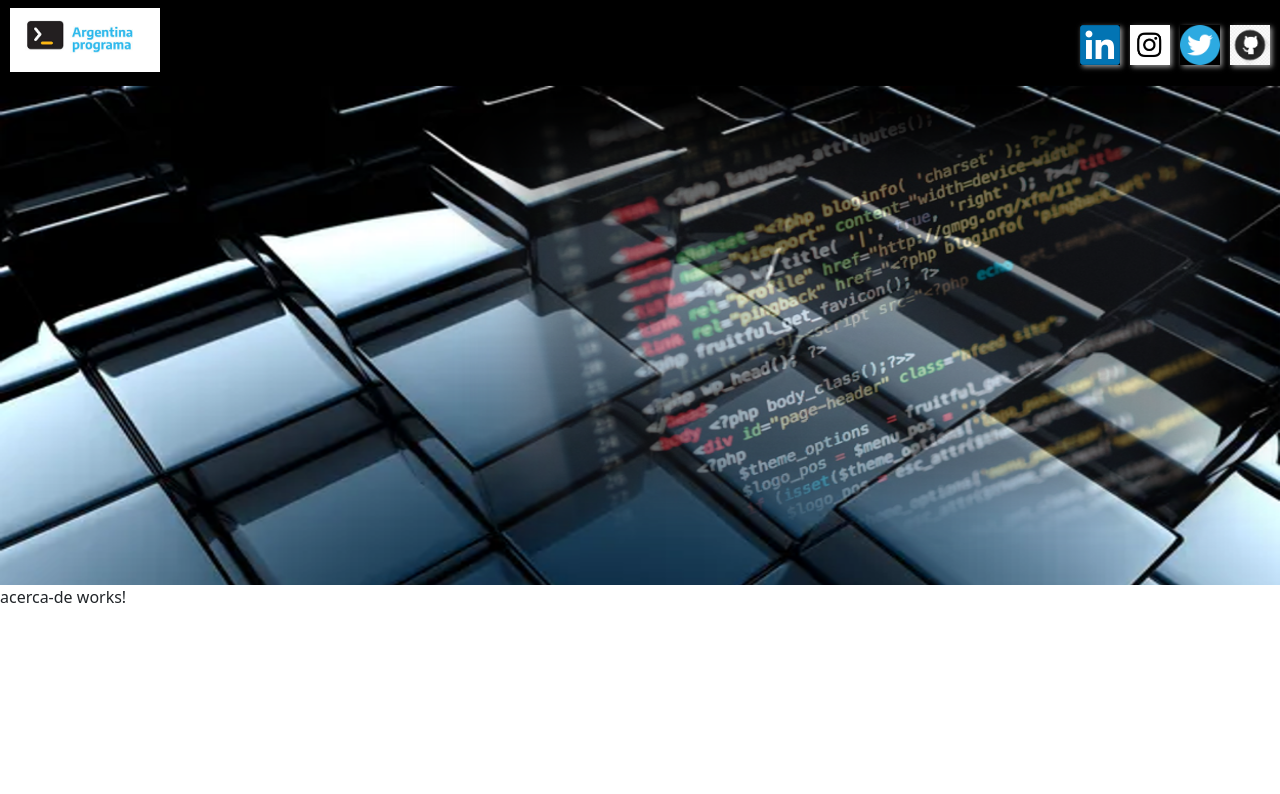
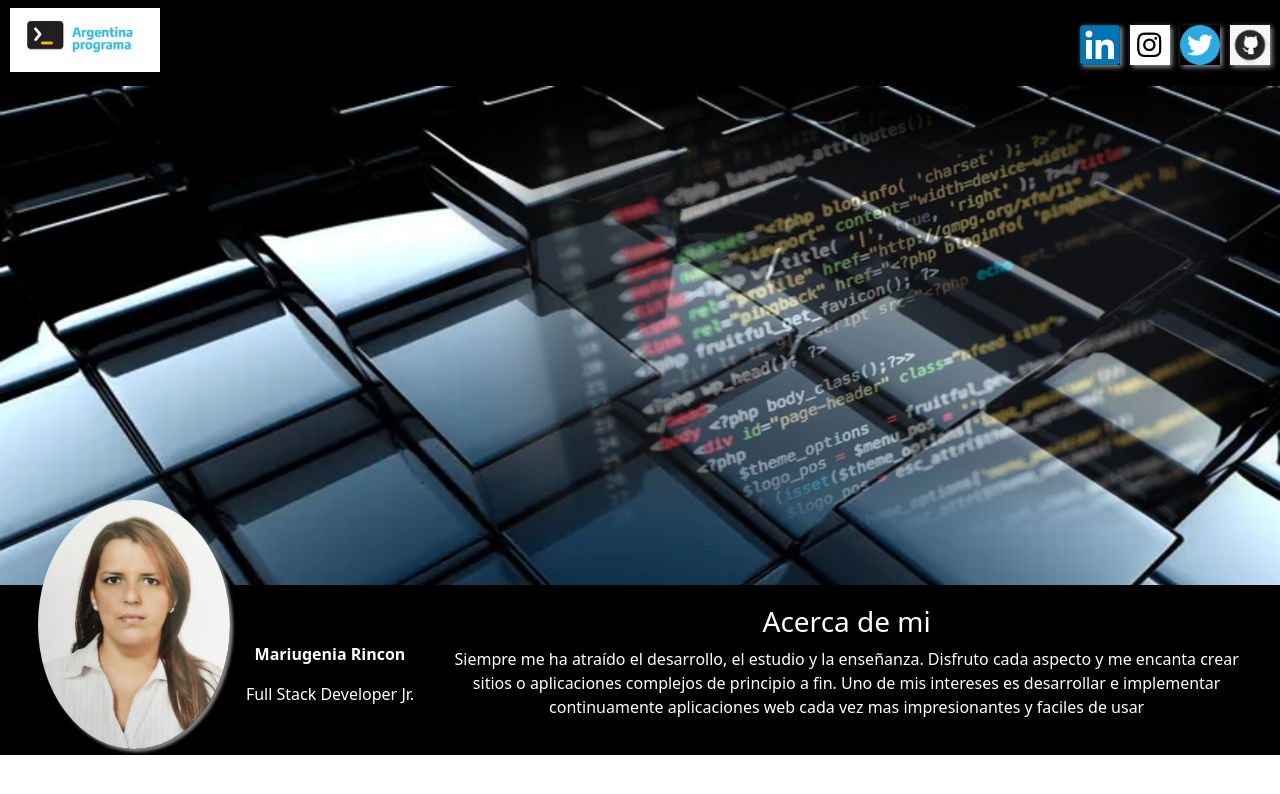
Before and after one commit to Mariu-30/proyectoInt, an Angular app: page / in a window 1280 px wide. Shown: the top 794 px of the page. Built offline with nearby package versions, Linux system fonts and the light colour scheme.

Commit message:
Agregue componente acerca de

```diff
--- a/src/app/components/acerca-de/acerca-de.component.css
+++ b/src/app/components/acerca-de/acerca-de.component.css
@@ -0,0 +1,33 @@
+.row {
+    padding: 20px;
+}
+div {
+    background-color: black;
+    text-align: center;
+    color: white;
+}
+#nombre {
+    font-weight: bold;
+    margin-top: 20%;
+}
+/* esto se usa para que la foto de perfil sea responsive*/
+@media (min-width: 576px){
+    #fotoperfil {
+        position: absolute;
+        width: 15%;
+        border-radius: 100%;
+        box-shadow: 3px 3px 3px grey;
+        left: 3%;
+        top: 500px;
+    }
+}
+@media (max-width: 575px){
+    #fotoperfil {
+        position: absolute;
+        width: 30%;
+        border-radius: 100%;
+        box-shadow: 3px 3px 3px grey;
+        left: 33%;
+        top: 470px;
+    }
+}
--- a/src/app/components/acerca-de/acerca-de.component.html
+++ b/src/app/components/acerca-de/acerca-de.component.html
@@ -1 +1,20 @@
-<p>acerca-de works!</p>
+<div class="container-fluid">
+    <div class="row">
+        <div class="col-xs-12 col-sm-2 col-md-2 col-lg-2">
+            <img src="../../../assets/mariu_actual.jpg" alt="" class="img-fluid" id="fotoperfil">
+        </div>
+           <div class="col-xs-12 col-sm-2 col-md-2 col-lg-2">
+           <p id="nombre">Mariugenia Rincon</p>
+           <p>Full Stack Developer Jr.</p>
+        </div>
+        <div class="col-xs-12 col-sm-8 col-md-8 col-lg-8">
+           <span>
+               <h3>Acerca de mi</h3>
+               <p>Siempre me ha atraído el desarrollo, el estudio y la enseñanza. Disfruto cada aspecto
+                y me encanta crear sitios o aplicaciones complejos de principio a fin.  Uno de mis
+                intereses es desarrollar e implementar continuamente aplicaciones web cada vez mas
+                impresionantes y faciles de usar</p>
+           </span>
+        </div>
+    </div>
+</div>
--- a/src/index.html
+++ b/src/index.html
@@ -6,10 +6,11 @@
   <base href="/">
   <meta name="viewport" content="width=device-width, initial-scale=1">
   <link rel="icon" type="image/x-icon" href="favicon.ico">
-
+  <link href="https://cdn.jsdelivr.net/npm/bootstrap@5.0.2/dist/css/bootstrap.min.css" rel="stylesheet" integrity="sha384-EVSTQN3/azprG1Anm3QDgpJLIm9Nao0Yz1ztcQTwFspd3yD65VohhpuuCOmLASjC" crossorigin="anonymous">
 </head>
 <body>
   <app-root></app-root>
+  <script src="https://cdn.jsdelivr.net/npm/bootstrap@5.0.2/dist/js/bootstrap.bundle.min.js" integrity="sha384-MrcW6ZMFYlzcLA8Nl+NtUVF0sA7MsXsP1UyJoMp4YLEuNSfAP+JcXn/tWtIaxVXM" crossorigin="anonymous"></script>
 </body>
 
 </html>
```
